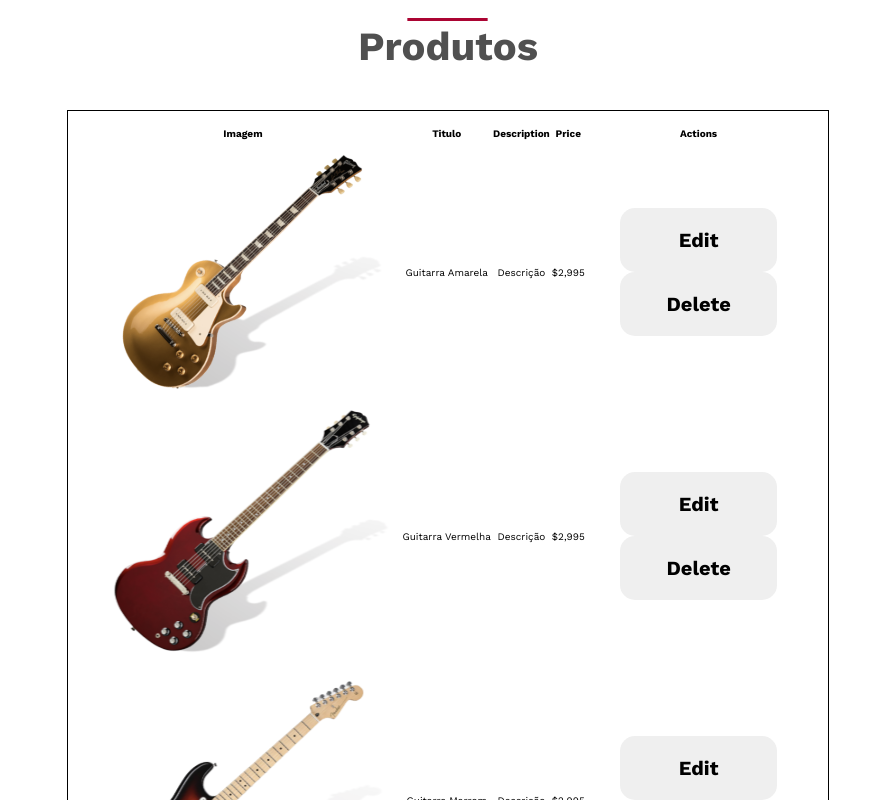
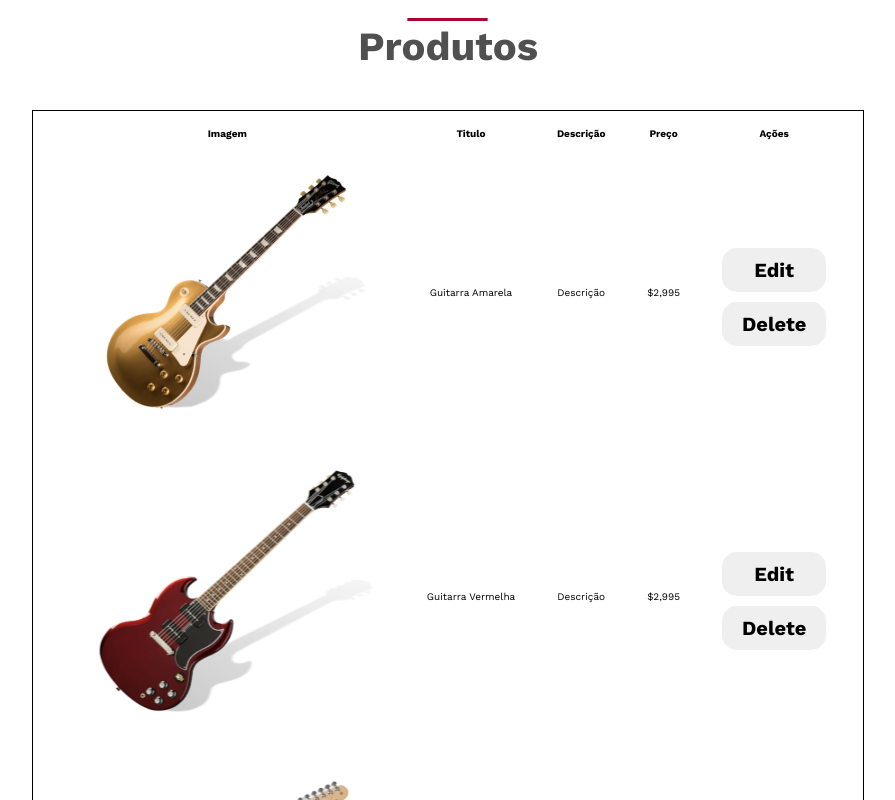
Before and after one commit to FelipeSalazar1/musicStore, a React (Vite) app: page /Produtos in a window 1280 px wide. Shown: the part 720-1520 px from the top of the page, without its empty margins (192-1087 px from the left). Built offline with nearby package versions, Linux system fonts and the light colour scheme.

Commit message:
feat: products added

```diff
--- a/src/Scss/Login.scss
+++ b/src/Scss/Login.scss
@@ -21,14 +21,15 @@ html {
     display: flex;
     flex-direction: column;
     justify-content: center;
+    padding: 10vh;
   }
 
-form {
+  form {
     display: flex;
     flex-direction: column;
     gap: 2rem;
     box-shadow: rgba(0, 0, 0, 0.16) 0px 3px 6px, rgba(0, 0, 0, 0.23) 0px 3px 6px;
-    padding: 8rem;
+    padding: 5rem;
     border-radius: 1.3rem;
     background-color: #e8e8e8;
 }
@@ -36,6 +37,7 @@ form {
 p {
 
     font-size: 1.6rem;
+    color: #212121;
 }
 
 input {
--- a/src/Scss/Produtos.scss
+++ b/src/Scss/Produtos.scss
@@ -122,3 +122,19 @@
   background-color: rgba(0, 0, 0, 0.5);
   z-index: 998;
 }
+
+.btn-prod {
+  padding: 1rem 2rem;
+  width: 100%;
+}
+
+.btn-edit {
+  display: flex;
+  flex-direction: column;
+  gap: 1rem;
+  margin-top: 60%;
+}
+
+td {
+  padding: 2rem;
+}
--- a/src/routes/Produtos.jsx
+++ b/src/routes/Produtos.jsx
@@ -16,21 +16,21 @@ const ProductTable = ({ products, onEdit, onDelete }) => (
       <tr>
         <th>Imagem</th>
         <th>Titulo</th>
-        <th>Description</th>
-        <th>Price</th>
-        <th>Actions</th>
+        <th>Descrição</th>
+        <th>Preço</th>
+        <th>Ações</th>
       </tr>
     </thead>
     <tbody>
       {products.map(product => (
-        <tr key={product.title}>
+        <tr key={product.title} className='product-card'>
           <td><img src={product.imgSrc} alt={product.title} className='img-product'/></td>
           <td>{product.title}</td>
           <td>{product.description}</td>
           <td>{product.price}</td>
-          <td>
-            <button onClick={() => onEdit(product)}>Edit</button>
-            <button onClick={() => onDelete(product)}>Delete</button>
+          <td className='btn-edit'>
+            <button onClick={() => onEdit(product)} className='btn-prod'>Edit</button>
+            <button onClick={() => onDelete(product)} className='btn-prod'>Delete</button>
           </td>
         </tr>
       ))}
@@ -164,19 +164,19 @@ export default function Produtos() {
       {addPopupOpen && (
         <div className="edit-popup-overlay">
           <div className="edit-popup">
-            <h2>Add Product</h2>
-            <label>Title:</label>
+            <h2>Adicionar produto</h2>
+            <label>Produto:</label>
             <input type="text" id="title" />
-            <label>Description:</label>
+            <label>Descrição:</label>
             <input type="text" id="description" />
-            <label>Price:</label>
+            <label>Preço:</label>
             <input type="text" id="price" />
             <button onClick={() => handleSave({
               imgSrc: "", // Coloque a URL da imagem aqui
               title: document.getElementById('title').value,
               description: document.getElementById('description').value,
               price: document.getElementById('price').value
-            })}>Save</button>
+            })}>Salvar</button>
             <button onClick={handleCloseAddPopup}>Cancel</button>
           </div>
         </div>
```
